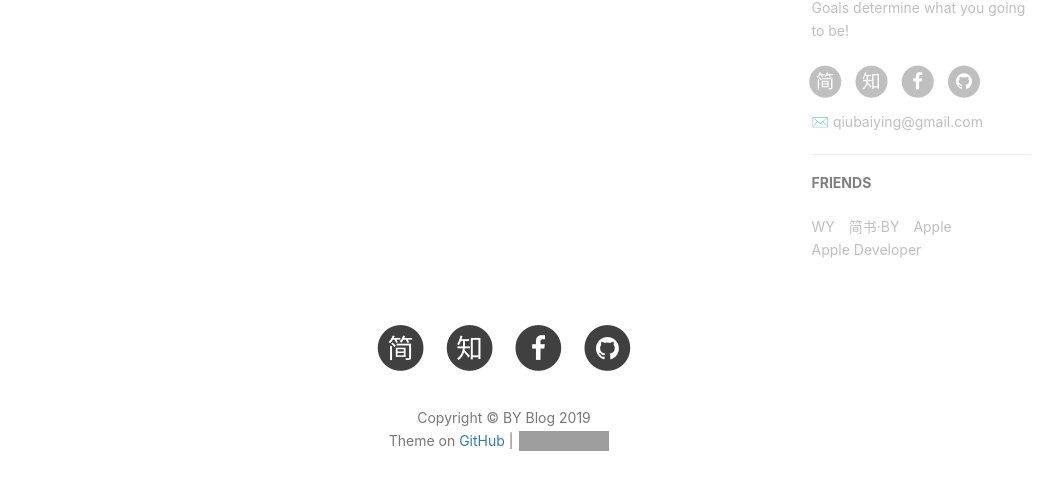
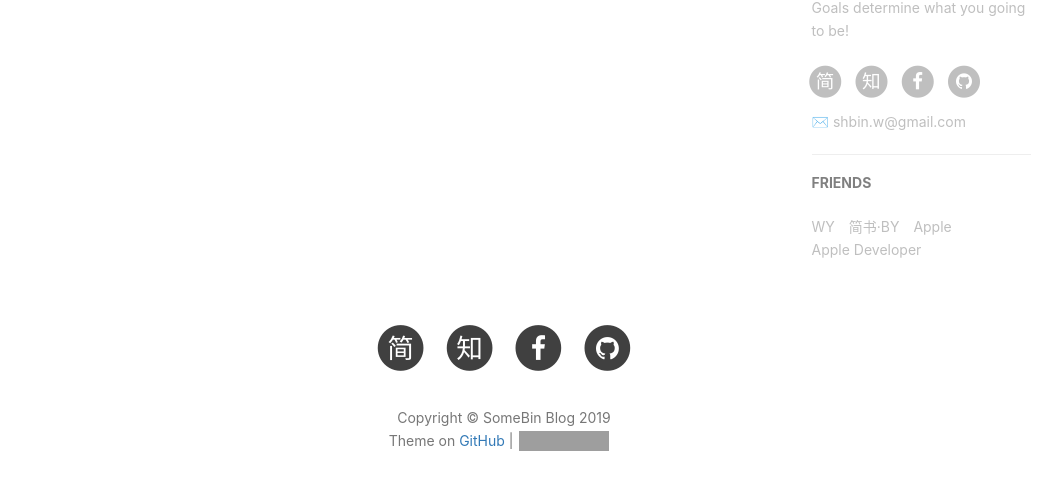
Before and after one commit to somebin/github.io, a Jekyll site: the page built from about.html, in a window 1280 px wide and 900 px high, scrolled down 713 px. Shown: the part 355-845 px from the top of the window, without its empty margins (136-1192 px from the left). Built offline with Jekyll 4.4.1, drawn with Linux system fonts in a browser that asks for light colours; nearby versions of some CDN libraries; comment, search, counter and statistics services are not loaded; part of the change alters nothing that is shown; grey boxes are pictures that could not be loaded.

Commit message:
Base info
update base info

```diff
--- a/_config.yml
+++ b/_config.yml
@@ -1,13 +1,13 @@
 # Site settings
-title: BY Blog
-SEOTitle: 柏荧的博客 | BY Blog
+title: SomeBin Blog
+SEOTitle: 某宾的博客 | SomeBin
 header-img: img/post-bg-desk.jpg
-email: qiubaiying@gmail.com
+email: shbin.w@gmail.com
 description: "Every failure is leading towards success."
-keyword: "BY, BY Blog, 柏荧的博客, qiubaiying, 邱柏荧, iOS, Apple, iPhone"
-url: "http://qiubaiying.github.io"          # your host, for absolute URL
+keyword: "SomeBin, 某宾, 博客, iOS, Apple, iPhone"
+url: "http://somebin.github.io"          # your host, for absolute URL
 baseurl: ""      # for example, '/blog' if your blog hosted on 'host/blog'
-github_repo: "https://github.com/qiubaiying/qiubaiying.github.io.git" # you code repository
+github_repo: "https://github.com/somebin/somebin.github.io.git" # you code repository
 
 # Sidebar settings
 sidebar: true                           # whether or not using Sidebar.
```
